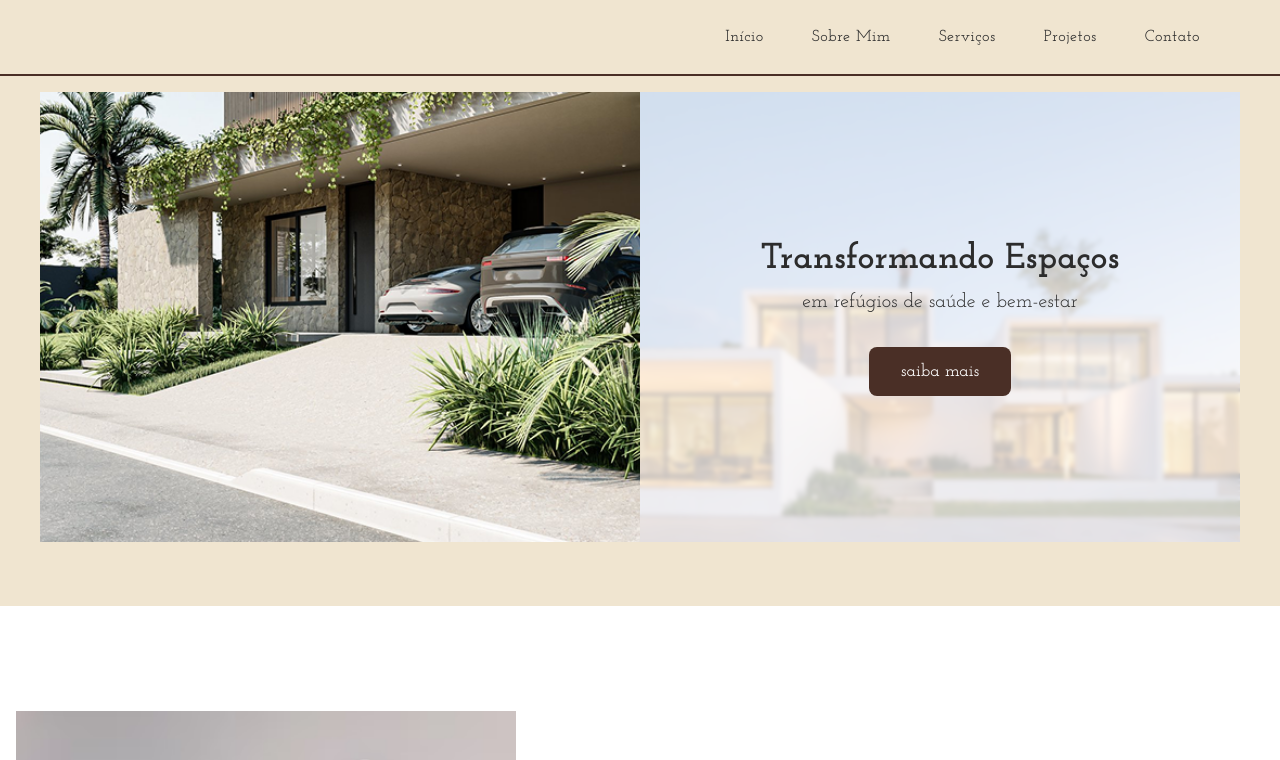
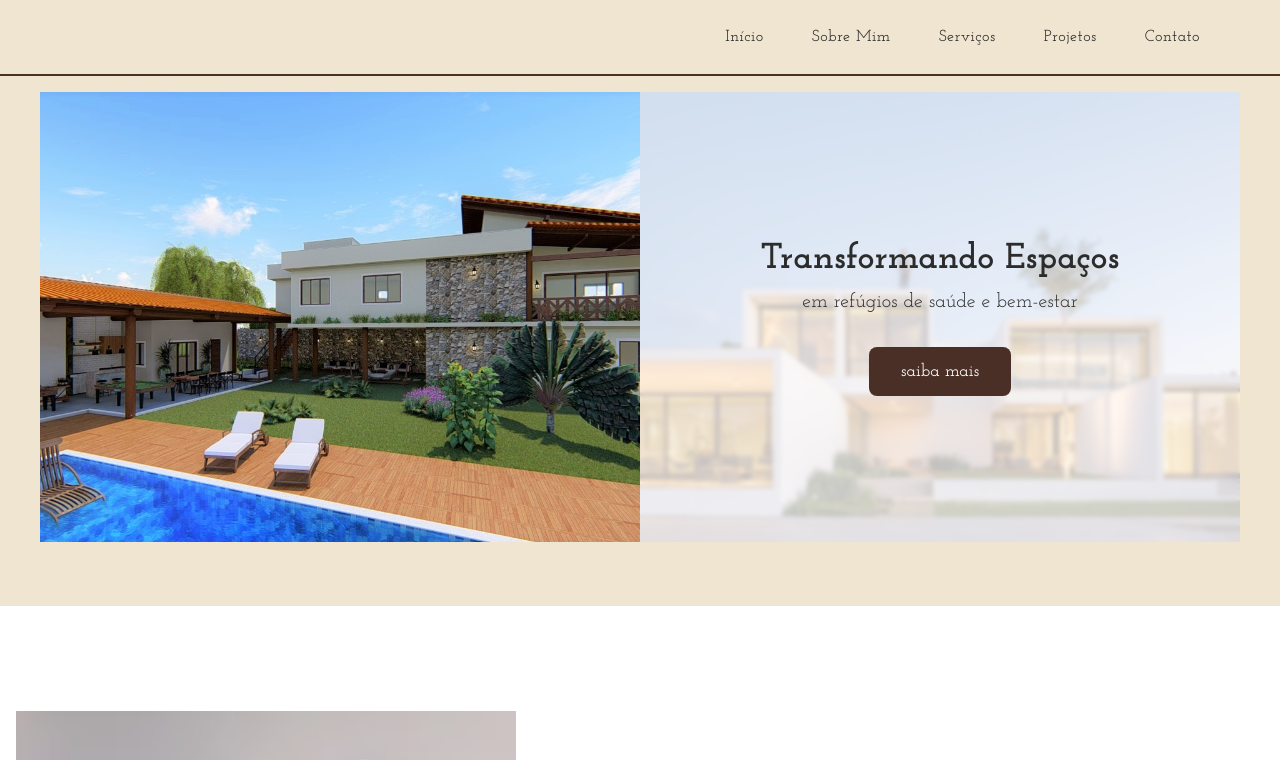
Before and after one commit to AG-Custom/website_brunelly_baiocco, a Next.js app: page / in a window 1280 px wide. Shown: the top 760 px of the page. Built offline with nearby package versions, Linux system fonts and the light colour scheme.

Commit message:
chore: adjustment img home

```diff
--- a/app/sections/WelcomeDesktop/WelcomeDesktop.tsx
+++ b/app/sections/WelcomeDesktop/WelcomeDesktop.tsx
@@ -7,7 +7,7 @@ const WelcomeDesktop = () => {
     <div className={styles.welcomeSection}>
       <div className={styles.imageContainer}>
         <Image
-          src="/transformacao_espaco_bem_estar.png"
+          src="/background-home.jpg"
           alt="Transformação de Espaço"
           width={1000}
           height={800}
```
Also changed, not shown: public/background-home.jpg (added).
